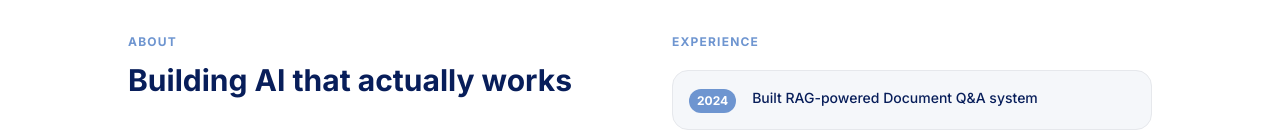
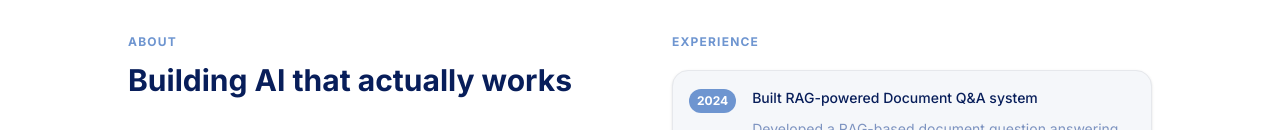
Before and after one commit to Anhhphamne25/portfolio-frontend, a Next.js app: page / in a window 1280 px wide. Both pictures are taken after a click on the button 912 px from the left and 770 px from the top of the page. Shown: the part 670-800 px from the top of the page. Built offline with nearby package versions, Linux system fonts and the light colour scheme.

Commit message:
update about dropdown

```diff
--- a/components/about-section.tsx
+++ b/components/about-section.tsx
@@ -1,3 +1,7 @@
+"use client";
+
+import { useState } from "react";
+
 const skills = [
   "Python",
   "FastAPI",
@@ -44,6 +48,9 @@ const highlights = [
 ];
 
 export function AboutSection() {
+  const [pinnedIndex, setPinnedIndex] = useState<number | null>(null);
+  const [hoveredIndex, setHoveredIndex] = useState<number | null>(null);
+
   return (
     <section id="about" className="py-24 px-6 bg-[#ffffff]">
       <div className="max-w-5xl mx-auto ">
@@ -84,16 +91,38 @@ export function AboutSection() {
             </div>
           </div>
 
-          {/* Timeline */}
+          {/* Experience */}
           <div className="flex flex-col gap-4">
             <p className="text-xs font-bold text-[#6e95d0] uppercase tracking-widest mb-1">
               Experience
             </p>
             <div className="flex flex-col gap-3">
-              {highlights.map((item, i) => (
+              {highlights.map((item, i) =>
+                (() => {
+                  const isOpen =
+                    pinnedIndex === i ||
+                    (pinnedIndex === null && hoveredIndex === i);
+
+                  return (
                     <div
                       key={i}
-                  className="group rounded-2xl bg-[#F5F7FA] border border-border px-4 py-4 hover:border-accent hover:shadow-sm transition-all duration-300 ease-out"
+                      className={`rounded-2xl bg-[#F5F7FA] border border-border px-4 py-4 hover:border-accent hover:shadow-sm transition-all duration-300 ease-out ${
+                        isOpen ? "border-accent shadow-sm" : ""
+                      }`}
+                      onMouseEnter={() => setHoveredIndex(i)}
+                      onMouseLeave={() => setHoveredIndex(null)}
+                      onClick={() =>
+                        setPinnedIndex((prev) => (prev === i ? null : i))
+                      }
+                      onKeyDown={(event) => {
+                        if (event.key === "Enter" || event.key === " ") {
+                          event.preventDefault();
+                          setPinnedIndex((prev) => (prev === i ? null : i));
+                        }
+                      }}
+                      role="button"
+                      tabIndex={0}
+                      aria-expanded={isOpen}
                     >
                       <div className="flex gap-4 items-start">
                         <span className="text-xs font-bold text-[#ffffff] bg-[#6e95d0] px-2 py-1 rounded-lg shrink-0 mt-0.5">
@@ -104,9 +133,19 @@ export function AboutSection() {
                             {item.label}
                           </p>
 
-                      <div className="grid grid-rows-[0fr] group-hover:grid-rows-[1fr] transition-[grid-template-rows] duration-300 ease-out">
+                          <div
+                            className={`grid transition-[grid-template-rows] duration-300 ease-out ${
+                              isOpen ? "grid-rows-[1fr]" : "grid-rows-[0fr]"
+                            }`}
+                          >
                             <div className="overflow-hidden">
-                          <p className="pt-2 text-sm text-[#7D93C0] leading-relaxed opacity-0 translate-y-2 transition-all duration-300 ease-out group-hover:opacity-100 group-hover:translate-y-0">
+                              <p
+                                className={`pt-2 text-sm text-[#7D93C0] leading-relaxed transition-all duration-300 ease-out ${
+                                  isOpen
+                                    ? "opacity-100 translate-y-0"
+                                    : "opacity-0 translate-y-2"
+                                }`}
+                              >
                                 {item.detail}
                               </p>
                             </div>
@@ -114,7 +153,9 @@ export function AboutSection() {
                         </div>
                       </div>
                     </div>
-              ))}
+                  );
+                })(),
+              )}
             </div>
           </div>
         </div>
```
Also changed, not shown: public/icon.png (added). Lines whose indentation alone changed are shown as unchanged.
